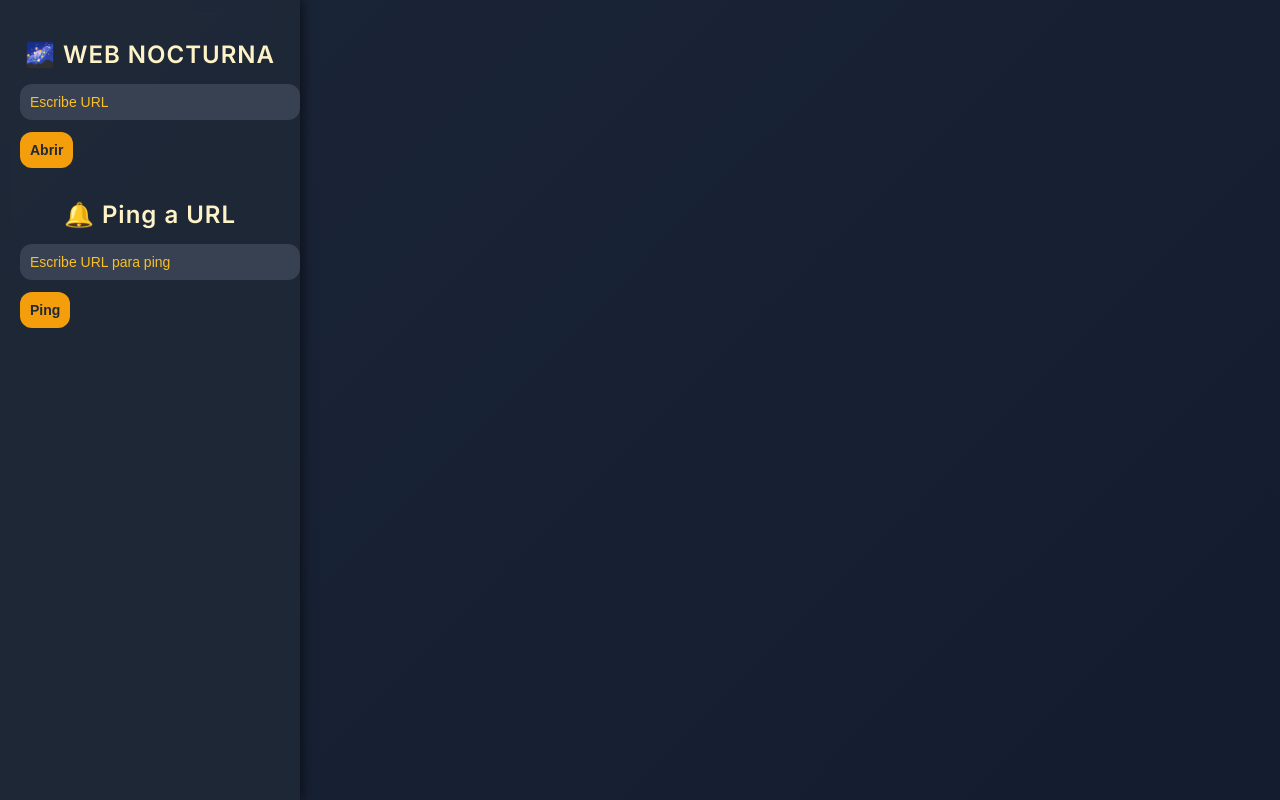
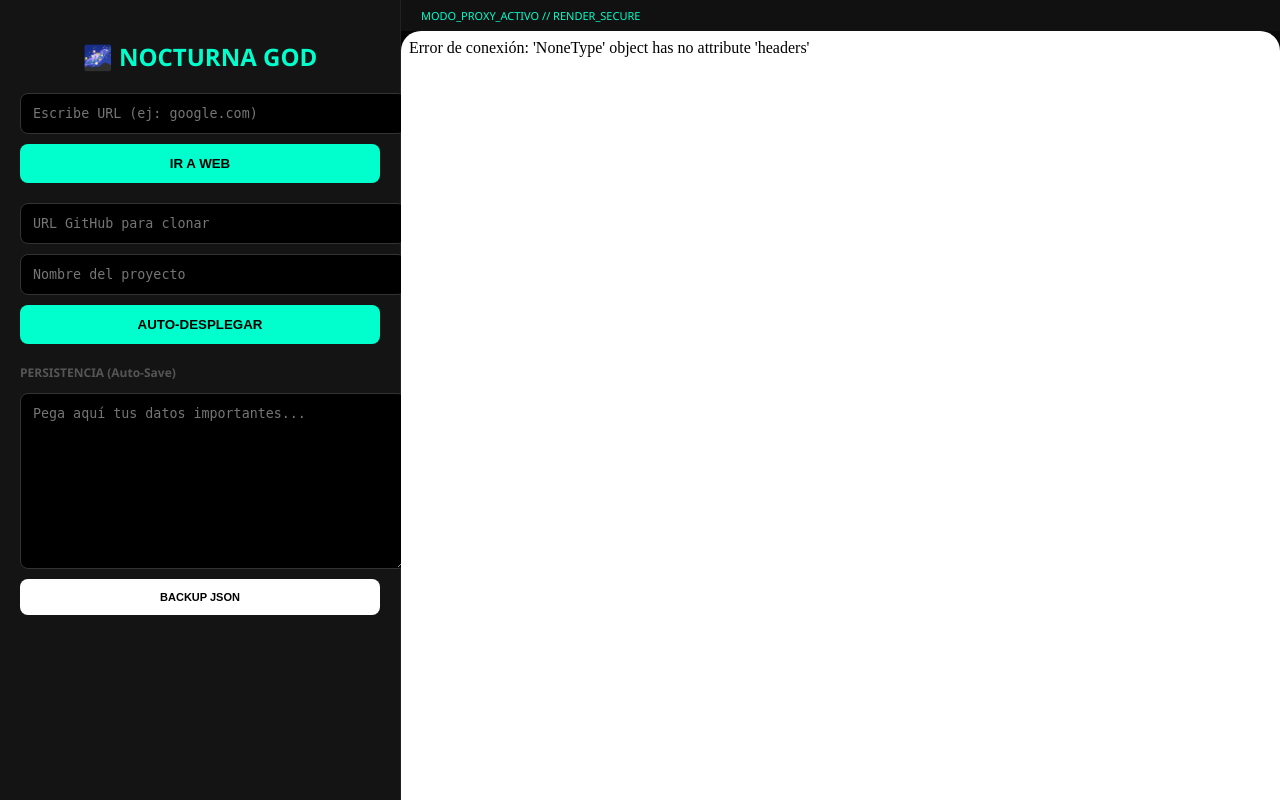
Before and after one commit to bebohighrise-gif/Navegador-ping, a Flask app: template templates/index.html in a window 1280 px wide. Run offline with Flask 3, Linux system fonts and the light colour scheme; the template is opened without the code that fills it, so the values that code supplies are empty.

Commit message:
Update index.html

```diff
--- a/templates/index.html
+++ b/templates/index.html
@@ -1,156 +1,75 @@
 <!DOCTYPE html>
 <html lang="es">
 <head>
-<meta charset="UTF-8">
-<title>🌌 WEB NOCTURNA - Navegador 24/7</title>
-<link href="https://fonts.googleapis.com/css2?family=Inter:wght@400;600&display=swap" rel="stylesheet">
-<style>
-body {
-    margin:0;
-    font-family:'Inter',sans-serif;
-    background: linear-gradient(135deg,#0f172a,#1e293b,#0f172a);
-    background-size: 400% 400%;
-    animation: gradientBG 15s ease infinite;
-    color:#e5e7eb;
-    display:flex;
-    height:100vh;
-    overflow:hidden;
-}
-@keyframes gradientBG{
-    0%{background-position:0% 50%}
-    50%{background-position:100% 50%}
-    100%{background-position:0% 50%}
-}
-
-aside {
-    width:260px;
-    background: rgba(31,41,55,0.95);
-    padding:20px;
-    display:flex;
-    flex-direction:column;
-    box-shadow:2px 0 12px rgba(0,0,0,0.6);
-    overflow-y:auto;
-    backdrop-filter: blur(5px);
-}
-aside h2 { color:#fef3c7; font-weight:700; margin-bottom:15px; text-align:center; letter-spacing:1px; }
-aside input, aside button { margin-bottom:12px; padding:10px; border-radius:12px; border:none; font-size:14px; }
-aside input { background:#374151; color:#fef3c7; width:100%; }
-aside input::placeholder { color:#fbbf24; }
-aside input:focus { outline:none; box-shadow:0 0 8px #f59e0b; }
-aside button { background:#f59e0b; color:#1f2937; cursor:pointer; font-weight:700; transition:0.2s; }
-aside button:hover { background:#fbbf24; }
-
-.ping-result { background: rgba(245,158,11,0.2); color:#fef3c7; padding:10px; border-radius:10px; margin-bottom:15px; text-align:center; font-weight:600; box-shadow:0 2px 6px rgba(0,0,0,0.5); }
-
-main { flex:1; display:flex; flex-direction:column; padding:20px; overflow:hidden; }
-.tabs { display:flex; overflow-x:auto; gap:12px; margin-bottom:18px; scrollbar-width:thin; scrollbar-color:#f59e0b #1e293b; position:relative; }
-.tabs::-webkit-scrollbar { height:6px; }
-.tabs::-webkit-scrollbar-thumb { background:#f59e0b; border-radius:3px; }
-.tabs::-webkit-scrollbar-track { background:#1e293b; }
-.tab { background: rgba(55,65,81,0.7); padding:10px 18px; border-radius:12px; cursor:pointer; transition:0.2s; white-space:nowrap; color:#fef3c7; font-weight:600; position:relative; display:flex; align-items:center; gap:6px; }
-.tab.active { background:#f59e0b; color:#1f2937; }
-.tab:hover { background:#fbbf24; color:#1f2937; }
-.tab::before { content:"🌙"; }
-
-.tab-preview {
-    position:absolute;
-    top:-260px;
-    left:50%;
-    transform:translateX(-50%);
-    width:320px;
-    height:200px;
-    border:2px solid #f59e0b;
-    border-radius:12px;
-    overflow:hidden;
-    display:none;
-    z-index:100;
-    box-shadow:0 8px 18px rgba(0,0,0,0.6);
-}
-.tab-preview iframe { width:100%; height:100%; border:none; }
-
-.iframe-container { flex:1; border-radius:16px; overflow:hidden; box-shadow:0 4px 16px rgba(0,0,0,0.6); background: rgba(31,41,55,0.95); display:none; flex-direction:column; position:relative; transition: transform 0.3s, opacity 0.3s; }
-.iframe-container.active { display:flex; transform: scale(1); opacity:1; }
-.iframe-container:not(.active) { transform: scale(0.97); opacity:0; pointer-events:none; }
-.iframe-container iframe { width:100%; height:100%; border:none; border-radius:12px; }
-
-.iframe-header { display:flex; justify-content:flex-end; background: rgba(17,24,39,0.8); padding:6px 12px; border-bottom:1px solid #f59e0b; }
-.cerrar-btn { background:#ef4444; color:white; border:none; padding:6px 12px; border-radius:8px; font-weight:700; cursor:pointer; transition:0.2s; }
-.cerrar-btn:hover { background:#b91c1c; }
-
-.iframe-container:hover { transform: scale(1.02); transition: transform 0.2s; }
-
-@media(max-width:900px){
-    aside { width:220px; }
-    .tab { padding:8px 12px; font-size:13px; }
-    .tab-preview { width:240px; height:160px; top:-180px; }
-}
-</style>
+    <meta charset="UTF-8">
+    <title>Nocturna X-God Browser</title>
+    <style>
+        :root { --neon: #00ffcc; --bg: #0a0a0a; --panel: #141414; }
+        body { margin:0; font-family: 'Segoe UI', sans-serif; background:var(--bg); color:#fff; display:flex; height:100vh; overflow:hidden; }
+        aside { width:360px; background:var(--panel); border-right:1px solid #222; padding:20px; display:flex; flex-direction:column; box-shadow: 10px 0 30px #000; }
+        input, textarea { background:#000; border:1px solid #333; color:var(--neon); padding:12px; width:100%; border-radius:8px; margin-bottom:10px; font-family: monospace; outline:none; }
+        .btn { background:var(--neon); color:#000; border:none; padding:12px; font-weight:900; width:100%; cursor:pointer; border-radius:8px; text-transform:uppercase; transition:0.3s; }
+        .btn:hover { box-shadow: 0 0 20px var(--neon); }
+        main { flex:1; display:flex; flex-direction:column; }
+        iframe { flex:1; border:none; background:#fff; border-radius:20px 20px 0 0; }
+    </style>
 </head>
 <body>
+    <aside>
+        <h2 style="color:var(--neon); text-align:center;">🌌 NOCTURNA GOD</h2>
+        <input type="text" id="url-nav" placeholder="Escribe URL (ej: google.com)">
+        <button class="btn" style="margin-bottom:20px;" onclick="navegar()">IR A WEB</button>
 
-<aside>
-<h2>🌌 WEB NOCTURNA</h2>
+        <input type="text" id="repo" placeholder="URL GitHub para clonar">
+        <input type="text" id="name" placeholder="Nombre del proyecto">
+        <button class="btn" onclick="deploy()">Auto-Desplegar</button>
 
-<form method="POST" id="new-url-form">
-<input type="text" name="url" placeholder="Escribe URL">
-<button type="submit">Abrir</button>
-</form>
+        <h3 style="font-size:12px; color:#555; margin-top:20px;">PERSISTENCIA (Auto-Save)</h3>
+        <textarea id="data-area" rows="10" placeholder="Pega aquí tus datos importantes..."></textarea>
+        <button class="btn" style="background:#fff; font-size:11px;" onclick="descargar()">Backup JSON</button>
+    </aside>
 
-<h2>🔔 Ping a URL</h2>
-<form method="POST" id="ping-form">
-<input type="text" name="ping_url" placeholder="Escribe URL para ping">
-<button type="submit">Ping</button>
-</form>
+    <main>
+        <div style="background:#111; padding:8px 20px; font-size:11px; color:var(--neon);">MODO_PROXY_ACTIVO // RENDER_SECURE</div>
+        <iframe id="ifr" src="/proxy?url=https://www.google.com"></iframe>
+    </main>
 
-{% if ping_result %}
-<div class="ping-result">{{ ping_result }}</div>
-{% endif %}
+    <audio id="beep" src="https://assets.mixkit.co"></audio>
 
-</aside>
+    <script>
+        const area = document.getElementById('data-area');
+        area.value = localStorage.getItem('nocturna_v8') || "";
 
-<main>
-<div class="tabs" id="tabs">
-{% for url in urls %}
-<div class="tab" data-index="{{ loop.index0 }}">{{ url }}
-    <div class="tab-preview">
-        <iframe src="{{ url }}"></iframe>
-    </div>
-</div>
-{% endfor %}
-</div>
+        setInterval(() => {
+            if(area.value !== localStorage.getItem('nocturna_v8')) {
+                localStorage.setItem('nocturna_v8', area.value);
+                document.getElementById('beep').play().catch(()=>{});
+            }
+        }, 60000);
 
-{% for url in urls %}
-<div class="iframe-container" data-index="{{ loop.index0 }}">
-    <div class="iframe-header">
-        <form action="/cerrar/{{ loop.index0 }}" method="get" style="display:inline;">
-            <button class="cerrar-btn">X</button>
-        </form>
-    </div>
-    <iframe src="{{ url }}"></iframe>
-</div>
-{% endfor %}
+        function navegar() {
+            let url = document.getElementById('url-nav').value;
+            if(!url.startsWith('http')) url = 'https://' + url;
+            document.getElementById('ifr').src = '/proxy?url=' + encodeURIComponent(url);
+        }
 
-</main>
+        async function deploy() {
+            const repo = document.getElementById('repo').value;
+            const name = document.getElementById('name').value;
+            const res = await fetch('/deploy', {
+                method: 'POST',
+                headers: {'Content-Type': 'application/json'},
+                body: JSON.stringify({repo, name})
+            });
+            const d = await res.json();
+            alert(d.msg);
+        }
 
-<script>
-const tabs = document.querySelectorAll('.tab');
-const containers = document.querySelectorAll('.iframe-container');
-function activateTab(idx){
-    containers.forEach(c=>c.classList.remove('active'));
-    tabs.forEach(t=>t.classList.remove('active'));
-    containers[idx]?.classList.add('active');
-    tabs[idx]?.classList.add('active');
-    tabs[idx]?.scrollIntoView({behavior:'smooth', inline:'center'});
-}
-tabs.forEach(tab=>{
-    const idx = tab.dataset.index;
-    const preview = tab.querySelector('.tab-preview');
-    tab.addEventListener('click', ()=>activateTab(idx));
-    tab.addEventListener('mouseenter', ()=>preview.style.display='block');
-    tab.addEventListener('mouseleave', ()=>preview.style.display='none');
-});
-if(tabs.length>0) activateTab(0);
-</script>
-
+        function descargar() {
+            const blob = new Blob([area.value], {type:'application/json'});
+            const a = document.createElement('a'); a.href = URL.createObjectURL(blob);
+            a.download = `backup_${Date.now()}.json`; a.click();
+        }
+    </script>
 </body>
 </html>
```
